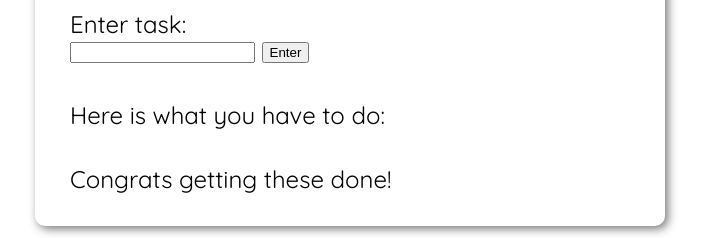
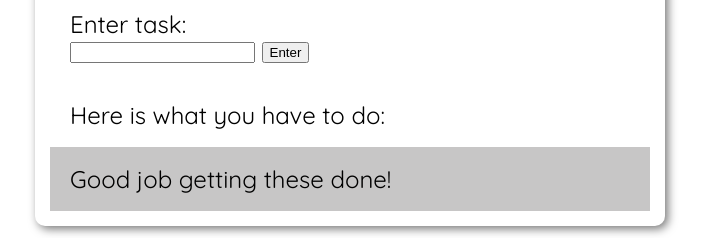
Before and after one commit to pachicodes/to-doing, a plain HTML site: page index.html in a window 1280 px wide. Shown: the part 100-338 px from the top of the page, without its empty margins (290-995 px from the left). Drawn offline with Linux system fonts and the light colour scheme.

Commit message:
more stuff

```diff
--- a/css/main.css
+++ b/css/main.css
@@ -24,6 +24,9 @@ div {
     padding: 20px;
 }
 
+.done {
+    background: rgb(199, 198, 198);
+}
 
 footer {
     font-size: 1em;
--- a/index.html
+++ b/index.html
@@ -27,7 +27,7 @@
                 Here is what you have to do:
             </div>
             <div data-done class="done">
-                Congrats getting these done!
+                <h2>Good job getting these done!</h2>
             </div>
         </main>
     </section>
```
